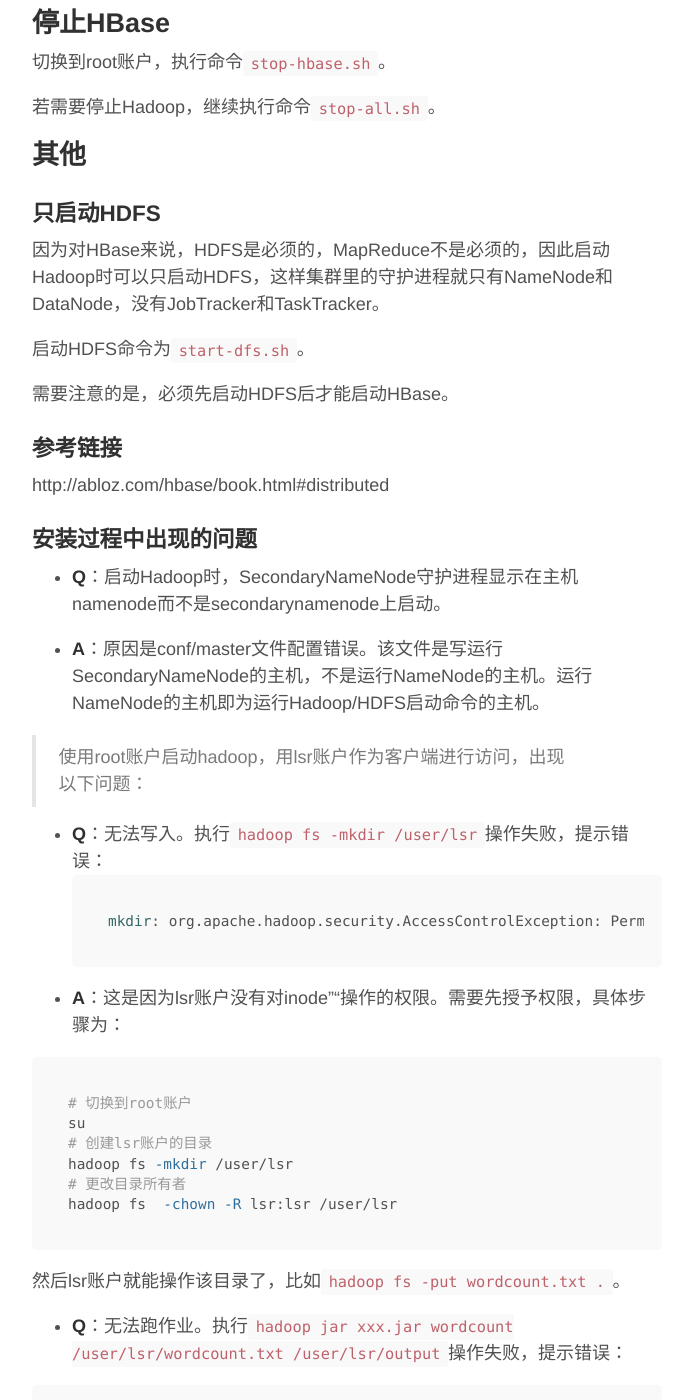
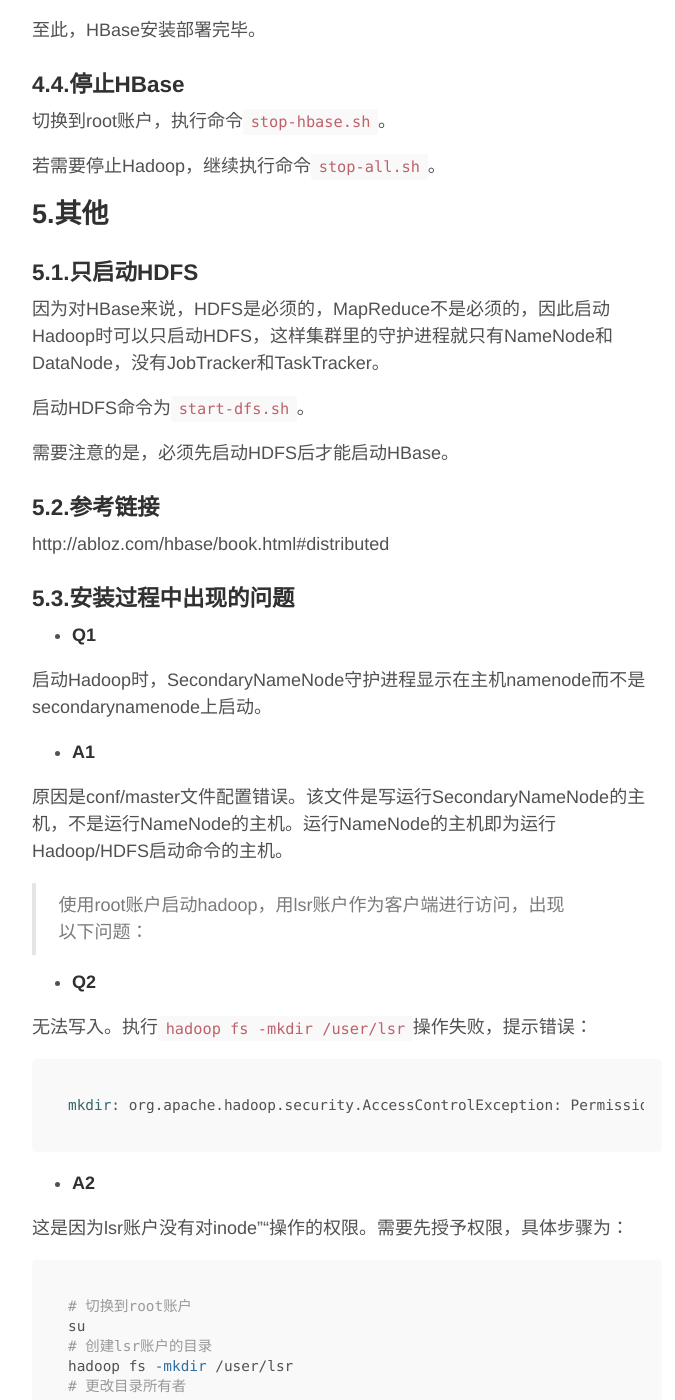
Before and after one commit to lsr1991/lsr1991.github.io, a Jekyll site: the page built from _posts/2016-03-22-hbase-installation-guide.md, in a window 1280 px wide and 1400 px high, scrolled down 14018 px. Shown: the whole window, without its empty margins (293-968 px from the left). Built offline with Jekyll 4.4.1, drawn with Linux system fonts in a browser that asks for light colours; Markdown is read by kramdown in place of the engine named in the settings; comment, search, counter and statistics services are not loaded; some of the changed text lies outside the part shown.

Commit message:
add title number in hbase/redis posts

````diff
--- a/_posts/2016-03-22-hbase-installation-guide.md
+++ b/_posts/2016-03-22-hbase-installation-guide.md
@@ -4,13 +4,13 @@
 comments: true
 ---
 
-## 概述
+## 1.概述
 
 本文说明如何安装部署HBase-0.94.27/Hadoop-1.2.1。
 
-## 准备环境与资源
+## 2.准备环境与资源
 
-### 安装jdk
+### 2.1.安装jdk
 安装jdk(java development kit)-1.6版本。通过命令`java -version`查看有无安装jdk，若显示有版本号如下：
 
 ```shell
@@ -49,7 +49,7 @@
 
 使用完root账户后，记得退出：执行命令`exit`。
 
-### 下载hadoop
+### 2.2.下载hadoop
 到[Hadoop官网](http://mirrors.hust.edu.cn/apache/hadoop/common/hadoop-1.2.1/)下载Hadoop-1.2.1版本，其中有多种格式，下载`hadoop-1.2.1-bin.tar.gz`格式。
 
 下载之后，为了方便管理，自己创建一个目录用来放Hadoop和HBase的安装文件，执行命令：
@@ -66,7 +66,7 @@
 
 解压后可以看到`hadoop-1.2.1`目录，该目录即为Hadoop安装目录。
 
-### 下载hbase
+### 2.3.下载hbase
 到[HBase官网](http://mirrors.cnnic.cn/apache/hbase/)下载`hbase-0.94.27.tar.gz`。放到Hadoop安装文件所在的目录下。
 
 执行加压命令：
@@ -77,7 +77,7 @@
 
 解压后可以看到`hbase-0.94.27`目录。
 
-### 配置环境变量
+### 2.4.配置环境变量
 首先确认一下Hadoop和HBase的安装目录位于哪个目录下，这里假设是/home/lsr/software。
 
 为了能快捷地使用Hadoop和HBase的命令，使用root账户在/etc/profile文件中最下方添加以下语句：
@@ -92,7 +92,7 @@
 
 然后验证修改是否生效：在终端中输入`had`，按tab键，看`hadoop`命令是否能补齐，是则说明hadoop环境变量修改成功；然后在终端中输入`hb`，按tab键，看`hbase`命令是否能补齐，是则说明HBase环境变量修改成功。
 
-### 配置ssh免密码登录功能
+### 2.5.配置ssh免密码登录功能
 
 由于在Hadoop中namenode需要用ssh远程登录datanode，因此需要安装ssh服务并配置免密码登录功能，以免namenode远程登录datanode时还需要手动输入密码。因为centos在安装时已经默认安装ssh了，所以这里跳过安装ssh的步骤。
 
@@ -113,9 +113,9 @@
 
 若没有提示输入密码，则配置成功。
 
-## 配置HDFS
+## 3.配置HDFS
 
-### 说明
+### 3.1.说明
 HDFS是hadoop的一部分，是一个分布式文件系统，HBase也是以它作为底层的文件系统。在启动HBase之前需要确保HDFS正常运行。
 
 在这里，需要简单介绍一下Hadoop。Hadoop包括三个部分：
@@ -131,7 +131,7 @@
 
 现在只有一台主机，整个Hadoop集群的所有守护进程都会运行在这台主机上，为了模拟真正的集群，则要将这台主机看成多台主机，方法是为这个主机添加多个域名。因为这台主机同时扮演了主节点、从节点和备份节点，所以它要有三个域名来代表这三个角色身份，即namenode、datanode1和secondarynamenode。
 
-### 配置域名
+### 3.2.配置域名
 要配置/etc/hosts文件使得这两个域名能被解析，查看/etc/hosts文件，一般形式如下：
 
 ```shell
@@ -148,7 +148,7 @@
 
 注意，务必按上述形式修改文件，不可将datanode1添加到行尾。因为这会决定之后zookeeper是否能成功启动。其中，lsr1991为你当前的主机名。
 
-### 配置Hadoop
+### 3.3.配置Hadoop
 因为后面可能会需要编写MapReduce程序，所以把Hadoop各个部分都配置好。
 
 进入Hadoop解压目录`hadoop-1.2.1`，里面有`conf`目录，该目录下的文件即为Hadoop的配置文件。
@@ -231,7 +231,7 @@
 
 所有配置文件修改结束。
 
-### 测试Hadoop是否正常启动
+### 3.4.测试Hadoop是否正常启动
 切换到root账户，执行命令`hadoop namenode -format`创建一个HDFS并格式化，成功的话显示的信息最下方形如：
 
 ```shell
@@ -263,7 +263,7 @@
 
 如果上述测试均通过，说明Hadoop已经正常启动。
 
-### 测试Hadoop是否正常运行
+### 3.5.测试Hadoop是否正常运行
 虽然Hadoop已经启动，但无法确定客户端是否可执行相应的操作，如上传文件到HDFS，提交MapReduce作业等等。
 
 首先需要说明一点，本台主机模拟了一个Hadoop集群，同时它也模拟了一个客户端。可以认为，root账户就是集群的管理员（因为他启动了集群），他拥有操作和配置集群的权限，而非root账户则是集群的用户，他们只可以使用集群来存储文件和运行自己的MapReduce作业，他们能够访问的HDFS上的目录只有他们自己的目录，别人的目录他们都不能访问。而一个新的用户想要使用集群时需要先去找集群管理员获取访问权限，比如用户lsr想要使用集群，他去找集群管理员root，那么root就会在HDFS上为他创建一个专属目录，创建的过程如下：
@@ -365,7 +365,10 @@
 
 至此，可以认为Hadoop能正常运行。
 
-## 配置HBase
+## 4.配置HBase
+
+### 4.1.修改配置文件
+
 到HBase的安装目录下，可以看到`conf`目录，进入该目录，修改以下配置文件：
 
 1.hbase-site.xml
@@ -416,7 +419,7 @@
 
 所有配置文件修改结束。
 
-### 测试HBase是否能正常启动
+### 4.2.测试HBase是否能正常启动
 切换到root账户后，执行命令：
 
 `start-hbase.sh`
@@ -444,7 +447,7 @@
 
 若不能正常启动，需要查看日志文件，HBase的日志文件位于它的安装目录下的logs目录中。
 
-### 测试HBase是否能正常运行
+### 4.3.测试HBase是否能正常运行
 使用lsr账户，执行命令`hbase shell`打开shell客户端。
 
 在客户端中执行以下命令：
@@ -499,37 +502,46 @@
 
 至此，HBase安装部署完毕。
 
-## 停止HBase
+### 4.4.停止HBase
 切换到root账户，执行命令`stop-hbase.sh`。
 
 若需要停止Hadoop，继续执行命令`stop-all.sh`。
 
-## 其他
+## 5.其他
 
-### 只启动HDFS
+### 5.1.只启动HDFS
 因为对HBase来说，HDFS是必须的，MapReduce不是必须的，因此启动Hadoop时可以只启动HDFS，这样集群里的守护进程就只有NameNode和DataNode，没有JobTracker和TaskTracker。
 
 启动HDFS命令为`start-dfs.sh`。
 
 需要注意的是，必须先启动HDFS后才能启动HBase。
 
-### 参考链接
+### 5.2.参考链接
 http://abloz.com/hbase/book.html#distributed
 
-### 安装过程中出现的问题
+### 5.3.安装过程中出现的问题
 
-- **Q**：启动Hadoop时，SecondaryNameNode守护进程显示在主机namenode而不是secondarynamenode上启动。
+- **Q1**
 
-- **A**：原因是conf/master文件配置错误。该文件是写运行SecondaryNameNode的主机，不是运行NameNode的主机。运行NameNode的主机即为运行Hadoop/HDFS启动命令的主机。
+启动Hadoop时，SecondaryNameNode守护进程显示在主机namenode而不是secondarynamenode上启动。
+
+- **A1**
+
+原因是conf/master文件配置错误。该文件是写运行SecondaryNameNode的主机，不是运行NameNode的主机。运行NameNode的主机即为运行Hadoop/HDFS启动命令的主机。
 
 > 使用root账户启动hadoop，用lsr账户作为客户端进行访问，出现以下问题：
 
-- **Q**：无法写入。执行`hadoop fs -mkdir /user/lsr`操作失败，提示错误：
+- **Q2**
+
+无法写入。执行`hadoop fs -mkdir /user/lsr`操作失败，提示错误：
+
 ```shell
 mkdir: org.apache.hadoop.security.AccessControlException: Permission denied: user=lsr, access=WRITE, inode="":root:supergroup:rwxr-xr-x
 ```
 
-- **A**：这是因为lsr账户没有对inode""操作的权限。需要先授予权限，具体步骤为：
+- **A2**
+
+这是因为lsr账户没有对inode""操作的权限。需要先授予权限，具体步骤为：
 
 ```shell
 # 切换到root账户
````
Also changed, not shown: other parts of _posts/2016-03-22-hbase-installation-guide.md (+20 -6 lines), _posts/2016-03-22-redis-installation-guide.md (+20 -22 lines).
